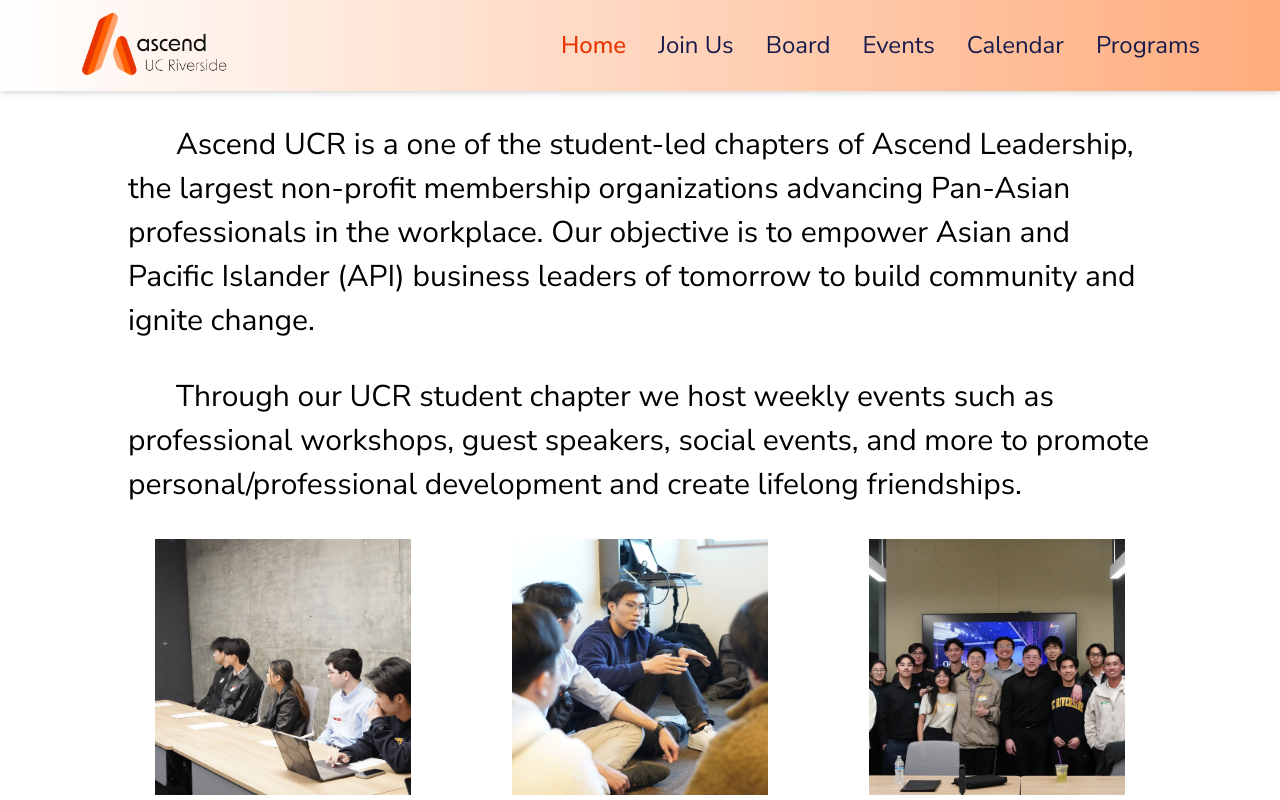
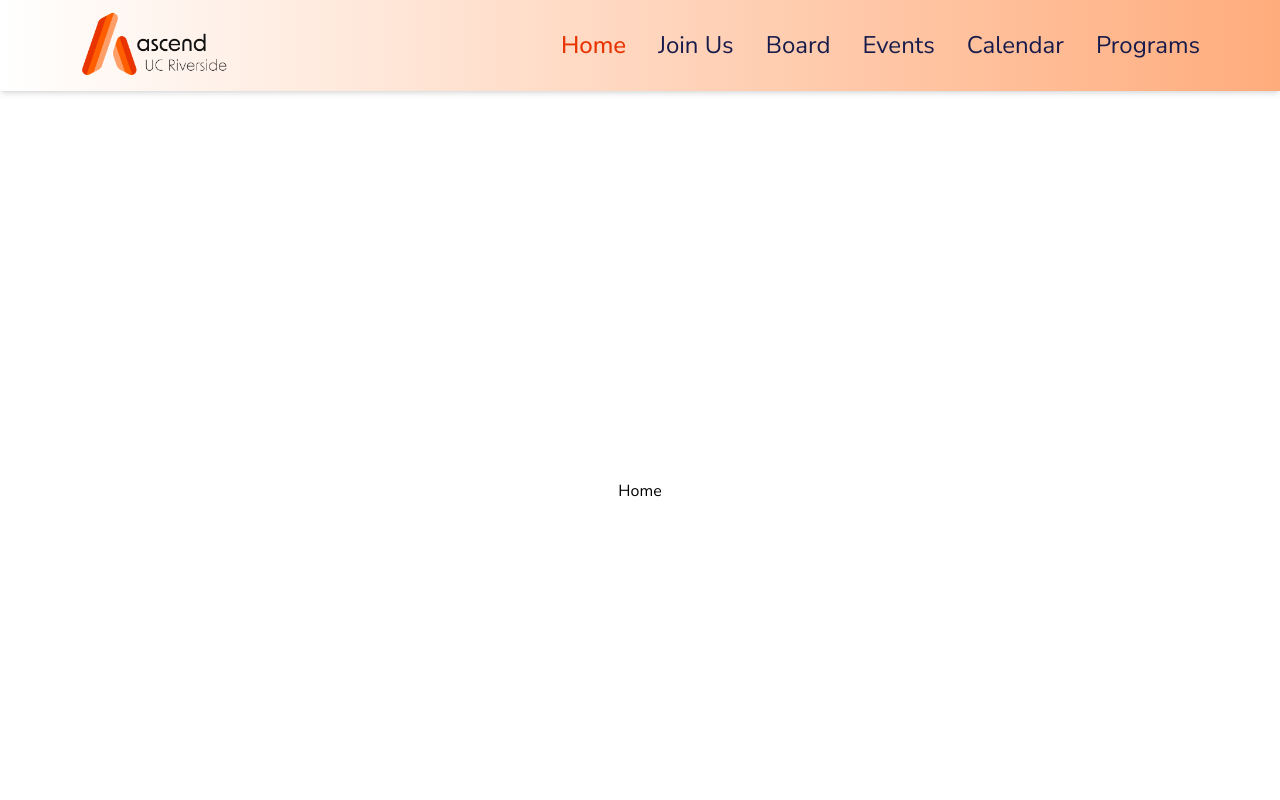
Before and after one commit to acm-ucr/ascend-website, a Next.js app: page / in a window 1280 px wide. Shown: the top 800 px of the page. Built offline with nearby package versions, Linux system fonts and the light colour scheme.

Commit message:
Addressed Comments

```diff
--- a/src/app/join/page.tsx
+++ b/src/app/join/page.tsx
@@ -1,5 +1,11 @@
+import AboutUs from "@/components/AboutUs";
+
 const Join = () => {
-  return <p>Join Us</p>;
+  return (
+    <div className="flex h-screen w-screen items-center justify-center">
+      <AboutUs />
+    </div>
+  );
 };
 
 export default Join;
--- a/src/app/page.tsx
+++ b/src/app/page.tsx
@@ -1,9 +1,7 @@
-import AboutUs from "@/components/AboutUs";
-
 const Home = () => {
   return (
-    <div className="flex h-screen w-screen items-center justify-center">
-      <AboutUs />
+    <div className="flex min-h-screen w-full items-center justify-center">
+      Home
     </div>
   );
 };
--- a/src/components/AboutUs.tsx
+++ b/src/components/AboutUs.tsx
@@ -2,24 +2,28 @@ import Image from "next/image";
 import connect from "@/public/home/connect.webp";
 import inspire from "@/public/home/inspire.webp";
 import ascend from "@/public/home/ascend.webp";
+import Heading from "../components/Heading";
 
 const AboutUs = () => {
   return (
-    <div className="font-nunito flex w-4/5 flex-col gap-8 text-3xl/11">
-      <p className="indent-12">
+    <div className="font-nunito flex w-4/5 flex-col gap-8 text-2xl/11 p-20">
+      <Heading title="About Us" />
+
+      <p>
         Ascend UCR is a one of the student-led chapters of Ascend Leadership,
         the largest non-profit membership organizations advancing Pan-Asian
         professionals in the workplace. Our objective is to empower Asian and
         Pacific Islander (API) business leaders of tomorrow to build community
         and ignite change.
       </p>
-      <p className="indent-12">
+      <p>
         Through our UCR student chapter we host weekly events such as
         professional workshops, guest speakers, social events, and more to
         promote personal/professional development and create lifelong
         friendships.
       </p>
-      <div className="grid w-full grid-cols-3 gap-12 text-4xl">
+
+      <div className="flex flex-row justify-between text-4xl col-span-3">
         <div className="flex flex-col items-center gap-6">
           <Image
             src={connect}
@@ -37,7 +41,10 @@ const AboutUs = () => {
           <p className="text-ascend-dark-blue">Inspire</p>
         </div>
         <div className="flex flex-col items-center gap-6">
-          <Image src={ascend} alt="Ascend" className="h-64 w-64 object-cover" />
+          <Image
+            src={ascend}
+            alt="Ascend"
+            className="h-64 w-64 object-cover" />
           <p className="text-ascend-dark-blue">Ascend</p>
         </div>
       </div>
```
